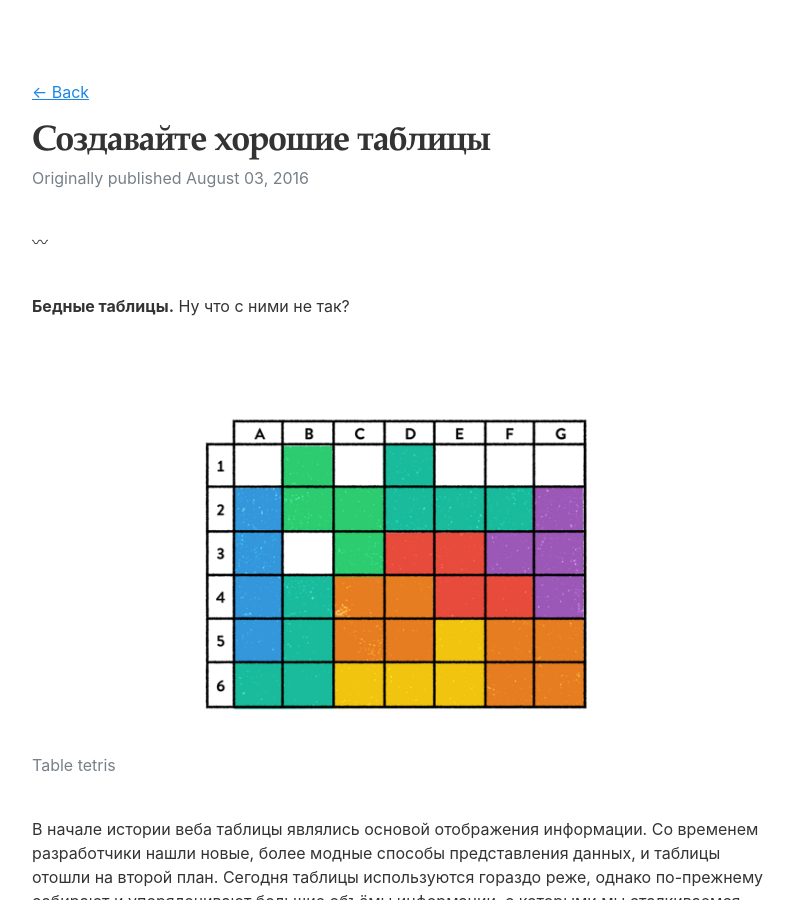
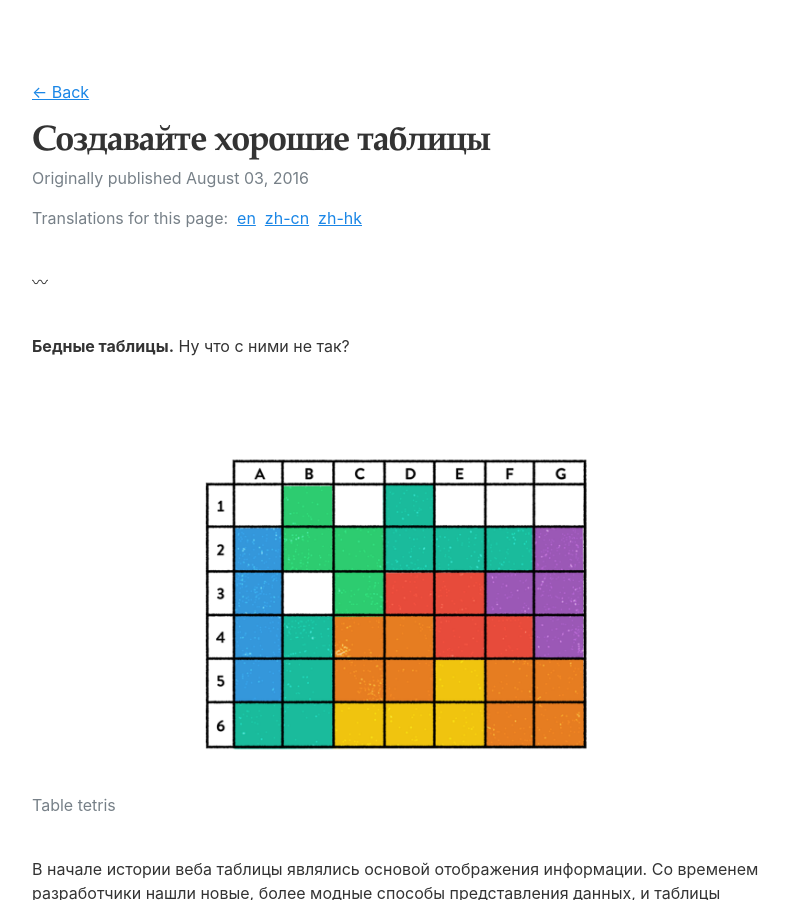
Before and after one commit to ilikescience/ilikescience.github.io, a Jekyll site: the page built from _posts/2016-08-03-tables-ru.markdown, in a window 1280 px wide and 900 px high. Shown: the whole window, without its empty margins (48-841 px from the left). Built offline with Jekyll 4.4.1, drawn with Linux system fonts in a browser that asks for light colours; our own code applies the rules of GitHub Pages for plain Markdown files.

Commit message:
update linking to translations

```diff
--- a/_layouts/post.html
+++ b/_layouts/post.html
@@ -6,6 +6,8 @@
     <title>{{ page.title }} || Matthew Ström: designer, developer, etc.</title>
     <link rel="stylesheet" href="/css/main.css">
 </head>
+
+{% assign path = page.id | split: '/' %}
 
 <body>
     <main class="l--container">
@@ -19,6 +21,26 @@
             {% if page.categories contains 'writing' %}
                 <p class="c--gray">Originally published {{ page.date | date: '%B %d, %Y'}}</p>
             {% endif %}
+            {% if page.translations %}
+                <p class="c--gray">Translations for this page:&nbsp;
+                {% for translation in page.translations %}
+                    {% if page.categories contains 'translations' %}
+                        {% assign title = path[3] | split: '-' %}
+                        <span class="l--mar-r-sm">
+                            {% if translation == 'en' %}
+                                <a href="/{{path[1]}}/{{title[0]}}">{{translation}}</a>&nbsp;
+                            {% else %}
+                                <a href="/{{path[1]}}/translations/{{title[0]}}-{{translation}}">{{translation}}</a>&nbsp;
+                            {% endif %}
+                        </span>
+                    {% else %}
+                        <span>
+                            <a href="/{{path[1]}}/translations/{{path[2]}}-{{translation}}">{{translation}}</a>&nbsp;
+                        </span>
+                    {% endif %}
+                {% endfor %}
+                </p>
+            {% endif %}
         </header>
         <div class="l--mar-top-m l--mar-btm-m">〰</div>
         <article class="post row l--mar-btm-l">
--- a/_posts/2016-08-03-tables-ru.markdown
+++ b/_posts/2016-08-03-tables-ru.markdown
@@ -2,6 +2,11 @@
 title:  "Создавайте хорошие таблицы"
 date:   2016-08-03
 categories: writing translations
+language: russian
+translations:
+    - en
+    - zh-cn
+    - zh-hk
 ---
 
 **Бедные таблицы.** Ну что с ними не так?
--- a/_posts/2016-08-03-tables-zh-cn.markdown
+++ b/_posts/2016-08-03-tables-zh-cn.markdown
@@ -3,6 +3,11 @@ layout: post
 title:  "这样做才能设计出更好的数据表"
 date:   2016-08-03
 categories: writing translations
+language: chinese (simplified)
+translations:
+    - ru
+    - en
+    - zh-hk
 ---
 
 **差强人意的表格。**他们哪里没有做对？
--- a/_posts/2016-08-03-tables-zh-hk.markdown
+++ b/_posts/2016-08-03-tables-zh-hk.markdown
@@ -3,6 +3,11 @@ layout: post
 title:  "設計更好的資料表格"
 date:   2016-08-03
 categories: writing translations
+language: chinese (traditional)
+translations:
+    - ru
+    - zh-cn
+    - en
 ---
 
 **可憐的表格。**它們做錯了什麼？
--- a/_posts/2016-08-03-tables.markdown
+++ b/_posts/2016-08-03-tables.markdown
@@ -3,6 +3,10 @@ layout: post
 title:  "Design Better Data Tables"
 date:   2016-08-03
 categories: writing
+translations:
+    - ru
+    - zh-cn
+    - zh-hk
 ---
 
 **Poor tables.** Where did they go wrong?
```
